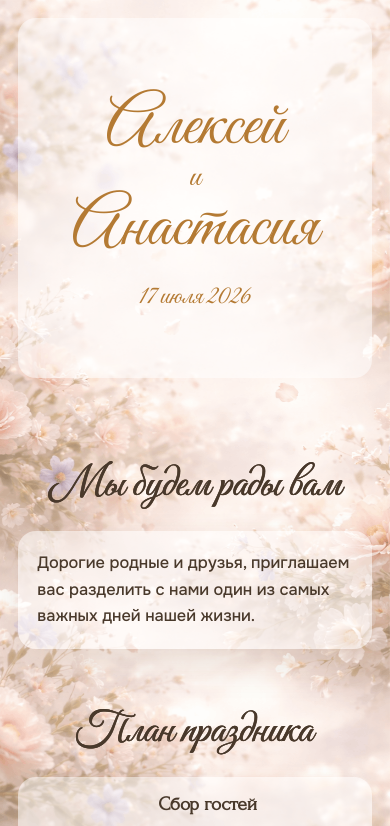
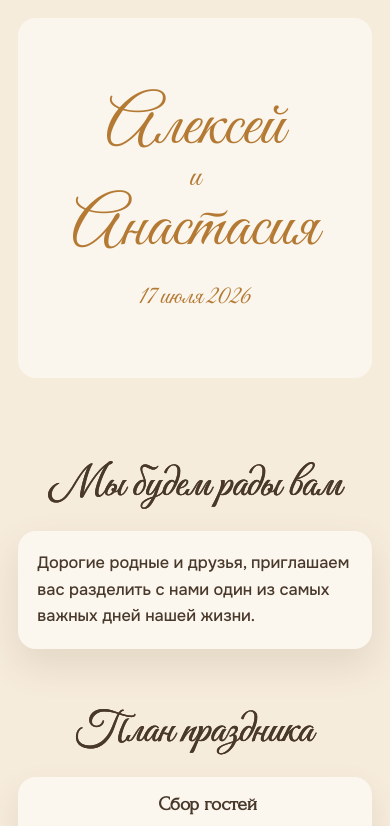
Before and after one commit to al7xey/wedding, a React (Vite) app: page / in a window 390 px wide. Shown: the top 826 px of the page. Built offline with nearby package versions, Linux system fonts and the light colour scheme.

Commit message:
fix: improve safari viewport and safe-area layout

```diff
--- a/index.html
+++ b/index.html
@@ -2,7 +2,7 @@
 <html lang="ru">
   <head>
     <meta charset="UTF-8" />
-    <meta name="viewport" content="width=device-width, initial-scale=1.0" />
+    <meta name="viewport" content="width=device-width, initial-scale=1.0, viewport-fit=cover" />
     <link rel="icon" type="image/svg+xml" href="/favicon-wedding.svg" />
     <link
       rel="preload"
--- a/src/styles/global.css
+++ b/src/styles/global.css
@@ -51,6 +51,14 @@
   overflow-x: clip;
 }
 
+html {
+  background-color: var(--bg-page);
+  background-image: url('/images/wedding-bg.jpg');
+  background-position: center;
+  background-size: cover;
+  background-repeat: no-repeat;
+}
+
 body {
   margin: 0;
   font-family: var(--font-body);
@@ -75,6 +83,7 @@
 .site-shell {
   min-height: 100vh;
   min-height: 100svh;
+  min-height: 100dvh;
 }
 
 .container {
@@ -366,13 +375,6 @@
   }
 }
 
-@media (max-width: 768px) {
-  body {
-    background-image: url('/images/wedding-bg.jpg');
-    background-position: center;
-  }
-}
-
 @media (max-width: 640px) {
   :root {
     --container-gutter-mobile: 2.25rem;
@@ -387,7 +389,10 @@
   }
 
   .invitation-main {
-    padding: calc((var(--container-gutter-mobile) / 2) + env(safe-area-inset-top)) 0 2.6rem;
+    padding:
+      calc((var(--container-gutter-mobile) / 2) + env(safe-area-inset-top))
+      0
+      calc(2.6rem + env(safe-area-inset-bottom));
   }
 
   .hero-screen {
@@ -489,7 +494,10 @@
   }
 
   .invitation-main {
-    padding: calc((var(--container-gutter-xs) / 2) + env(safe-area-inset-top)) 0 2.4rem;
+    padding:
+      calc((var(--container-gutter-xs) / 2) + env(safe-area-inset-top))
+      0
+      calc(2.4rem + env(safe-area-inset-bottom));
   }
 
   .hero-screen__frame {
```
